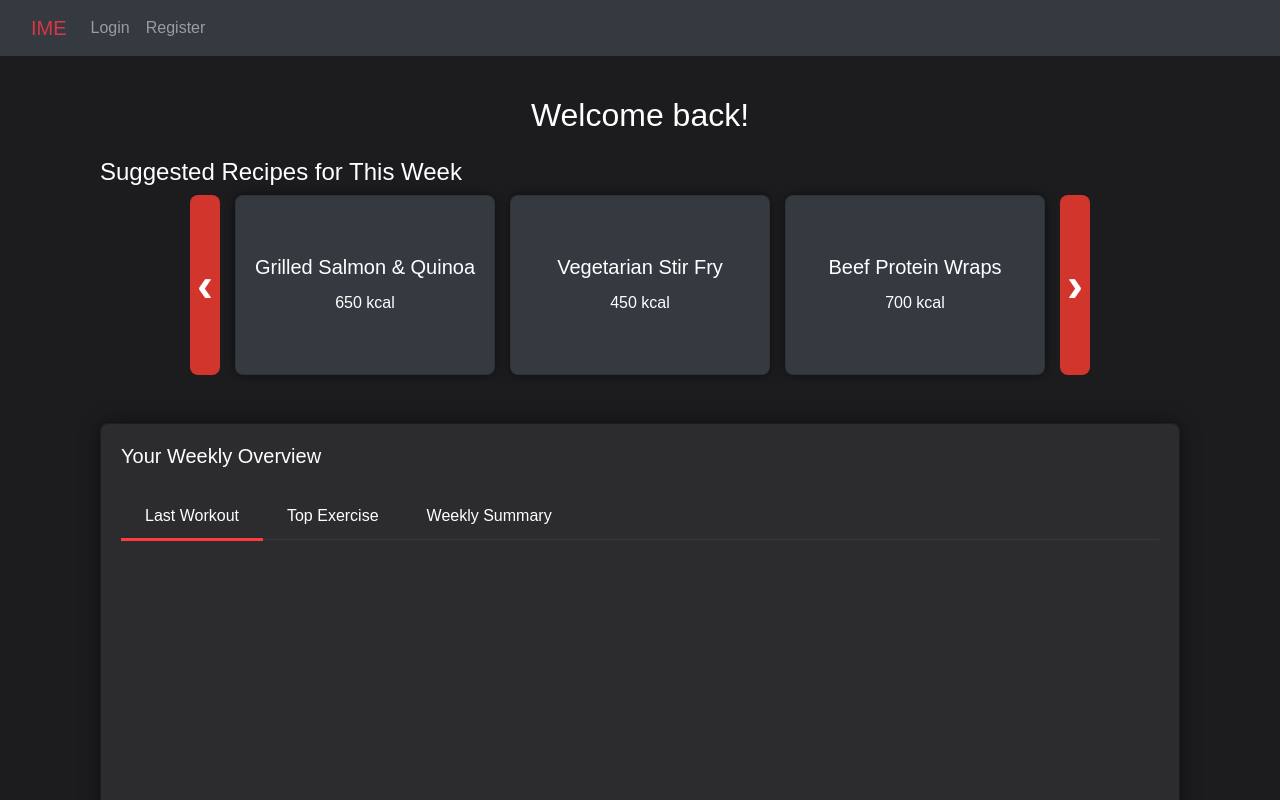
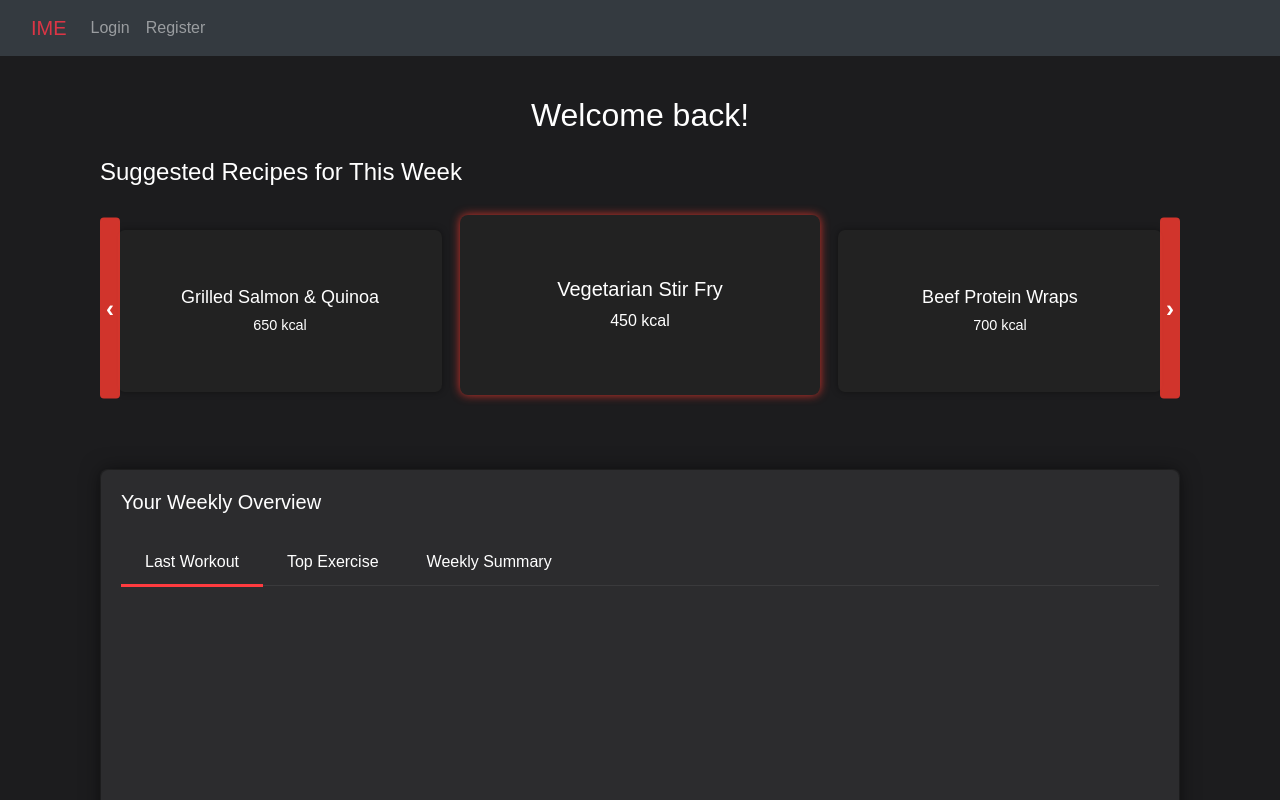
Before and after one commit to Ante-Diluvian/Projekt-Masivni-podatki, a React (Create React App) app in the folder RAIN/frontend/: page / in a window 1280 px wide. Shown: the top 800 px of the page. Built offline with nearby package versions, Linux system fonts and the light colour scheme.

Commit message:
Implemented carousel
Implemented a better carousel with animations, not yet linked to database

```diff
--- a/RAIN/frontend/src/RecipeCarousel.js
+++ b/RAIN/frontend/src/RecipeCarousel.js
@@ -1,6 +1,7 @@
 import React, { useState, useEffect, useRef } from 'react';
+import './recipeCarousel.css';
 
-function RecipeCarousel() {
+export default function RecipeCarousel() {
   const mockRecipes = [
     { title: 'Chicken Salad Bowl', calories: 500 },
     { title: 'Grilled Salmon & Quinoa', calories: 650 },
@@ -10,145 +11,144 @@ function RecipeCarousel() {
     { title: 'Pasta Primavera', calories: 550 },
   ];
 
-  const visibleCount = 3;
+  // Funkcija: koliko kartic želimo videti hkrati
+  const getVisibleCount = () => {
+    const w = window.innerWidth;
+    if (w < 768) return 1;
+    if (w < 1024) return 2;
+    return 3;
+  };
+
+  const [visibleCount, setVisibleCount] = useState(getVisibleCount());
   const [currentIndex, setCurrentIndex] = useState(0);
+  const [isAnimating, setIsAnimating] = useState(true);
   const timeoutRef = useRef(null);
 
+  // Posodobitev visibleCount ob resize
+  useEffect(() => {
+    const handleResize = () => {
+      setVisibleCount(getVisibleCount());
+    };
+    window.addEventListener('resize', handleResize);
+    return () => window.removeEventListener('resize', handleResize);
+  }, []);
+
+  // Za “infinite loop” razširimo seznam receptov za `visibleCount` na koncu
+  const extendedRecipes = [
+    ...mockRecipes,
+    ...mockRecipes.slice(0, visibleCount),
+  ];
+  const total = mockRecipes.length;
+
+  // Koliko odstotkov znaša ENA karta glede na širino tracka
+  const cardWidthPercent = 100 / extendedRecipes.length;
+
+  // Premik na naslednjo karto
   const next = () => {
-    setCurrentIndex((prev) => (prev + 1) % mockRecipes.length);
+    setCurrentIndex((prev) => prev + 1);
+    setIsAnimating(true);
   };
 
+  // Premik na prejšnjo karto
   const prev = () => {
-    setCurrentIndex((prev) =>
-      prev === 0 ? mockRecipes.length - 1 : prev - 1
-    );
+    if (currentIndex === 0) {
+      // Če smo na prvi, prestavimo index na “duplicate tail” in po animaciji na zadnjo pravo karto
+      setCurrentIndex(total);
+      setIsAnimating(true);
+      setTimeout(() => {
+        setIsAnimating(false);
+        setCurrentIndex(total - 1);
+      }, 500);
+    } else {
+      setCurrentIndex((prev) => prev - 1);
+      setIsAnimating(true);
+    }
   };
 
+  // Reset timerja
   const resetTimeout = () => {
     if (timeoutRef.current) clearTimeout(timeoutRef.current);
   };
 
+  // Avtomatski napredek na 3s
   useEffect(() => {
     resetTimeout();
-    timeoutRef.current = setTimeout(() => {
-      next();
-    }, 3000);
+    timeoutRef.current = setTimeout(next, 3000);
+    return () => resetTimeout();
+  }, [currentIndex, visibleCount]);
 
-    return () => resetTimeout();
+  // Ko pridemo do “duplicate slice” (index == total), reset index na 0 brez animacije
+  useEffect(() => {
+    if (currentIndex === total) {
+      setTimeout(() => {
+        setIsAnimating(false);
+        setCurrentIndex(0);
+      }, 500);
+    }
   }, [currentIndex]);
 
-  const getVisibleRecipes = () => {
-    let visible = [];
-    for (let i = 0; i < visibleCount; i++) {
-      visible.push(mockRecipes[(currentIndex + i) % mockRecipes.length]);
-    }
-    return visible;
-  };
-
-  const visibleRecipes = getVisibleRecipes();
-
   return (
-    <div
-      style={{
-        position: 'relative',
-        maxWidth: '900px',
-        margin: 'auto',
-        color: 'white',
-        userSelect: 'none',
-        display: 'flex',
-        alignItems: 'center',
-        height: '180px',
-      }}
-    >
-      {/* Gumb Nazaj */}
+    <div className="carousel-container">
+      {/* Gumb “Nazaj” */}
       <button
+        className="carousel-button carousel-button--left"
         onClick={() => {
           prev();
           resetTimeout();
-        }}
-        style={{
-          backgroundColor: 'rgba(255, 59, 48, 0.8)',
-          border: 'none',
-          borderRadius: '0.5rem',
-          width: '30px',     // fiksna širina gumba
-          height: '100%',    // višina kot carousel
-          color: 'white',
-          cursor: 'pointer',
-          fontWeight: 'bold',
-          fontSize: '48px',
-          userSelect: 'none',
-          display: 'flex',
-          alignItems: 'center',
-          justifyContent: 'center',
-          padding: 0,
-          marginRight: '15px',
         }}
         aria-label="Previous recipe"
       >
         ‹
       </button>
 
-      {/* Prikaz receptov */}
-      <div
-        style={{
-          display: 'flex',
-          gap: '15px',
-          flexGrow: 1,
-          height: '100%',
-        }}
-      >
-        {visibleRecipes.map((recipe, idx) => (
-          <div
-            key={idx}
-            className="card bg-dark text-white"
-            style={{
-              borderRadius: '0.5rem',
-              padding: '1rem',
-              flex: '1 0 calc(33.333% - 10px)',
-              minWidth: 0,
-              height: '100%',
-              display: 'flex',
-              flexDirection: 'column',
-              justifyContent: 'center',
-              textAlign: 'center',
-              boxShadow: '0 0 10px rgba(0,0,0,0.5)',
-            }}
-          >
-            <h5 className="card-title">{recipe.title}</h5>
-            <p className="card-text">{recipe.calories} kcal</p>
-          </div>
-        ))}
-      </div>
-
-      {/* Gumb Naprej */}
+      {/* Gumb “Naprej” */}
       <button
+        className="carousel-button carousel-button--right"
         onClick={() => {
           next();
           resetTimeout();
-        }}
-        style={{
-          backgroundColor: 'rgba(255, 59, 48, 0.8)',
-          border: 'none',
-          borderRadius: '0.5rem',
-          width: '30px',      // fiksna širina gumba
-          height: '100%',     // višina kot carousel
-          color: 'white',
-          cursor: 'pointer',
-          fontWeight: 'bold',
-          fontSize: '48px',
-          userSelect: 'none',
-          display: 'flex',
-          alignItems: 'center',
-          justifyContent: 'center',
-          padding: 0,
-          marginLeft: '15px',
         }}
         aria-label="Next recipe"
       >
         ›
       </button>
+
+      {/* TRACK */}
+      <div
+        className="carousel-track"
+        style={{
+          // Širina tracka = (#kartic * 100 / visibleCount)%
+          width: `${(extendedRecipes.length * 100) / visibleCount}%`,
+          // Pomik: vsakič premečemo za cardWidthPercent % tracka
+          transform: `translateX(-${currentIndex * cardWidthPercent}%)`,
+          transition: isAnimating ? 'transform 500ms ease' : 'none',
+        }}
+      >
+        {extendedRecipes.map((recipe, idx) => {
+          // Preverimo, ali je ta karta “center” (za senco/scale)
+          const relIdx = idx - currentIndex;
+          const isCenter = relIdx === 1;
+
+          return (
+            <div
+              key={idx}
+              className={`carousel-card${
+                isCenter ? ' carousel-card--center' : ''
+              }`}
+              style={{
+                // Vsaka karta = cardWidthPercent % širine tracka
+                flex: `0 0 ${cardWidthPercent}%`,
+                maxWidth: `${cardWidthPercent}%`,
+              }}
+            >
+              <h5 style={{ margin: 0, marginBottom: '0.5rem' }}>
+                {recipe.title}
+              </h5>
+              <p style={{ margin: 0 }}>{recipe.calories} kcal</p>
+            </div>
+          );
+        })}
+      </div>
     </div>
   );
 }
-
-export default RecipeCarousel;
--- /dev/null
+++ b/RAIN/frontend/src/recipeCarousel.css
@@ -0,0 +1,88 @@
+.carousel-container {
+  position: relative;
+  width: 100%;
+  overflow: hidden;
+  padding: 20px 0;
+  box-sizing: border-box;
+  user-select: none;
+}
+
+.carousel-button {
+  position: absolute;
+  top: 50%;
+  transform: translateY(-50%);
+  z-index: 15000;
+  background-color: rgba(255, 59, 48, 0.8);
+  border: none;
+  color: white;
+  cursor: pointer;
+  outline: none;
+  transition: background-color 0.3s ease;
+  display: flex;
+  align-items: center;
+  justify-content: center;
+  user-select: none;
+  font-weight: bold;
+
+  width: 20px;
+  height: 80%;
+  font-size: 24px;
+  border-radius: 4px;
+}
+
+.carousel-button:hover {
+  background-color: rgba(255, 59, 48, 1);
+}
+
+.carousel-button--left {
+  left: 0;
+}
+
+.carousel-button--right {
+  right: 0;
+}
+
+.carousel-button:focus,
+.carousel-button:focus-visible,
+.carousel-button:active {
+  outline: none;
+  box-shadow: none;
+}
+
+.carousel-track {
+  display: flex;
+}
+
+.carousel-card {
+  box-sizing: border-box;
+  height: 180px;
+  margin-top: 6px;
+  background-color: #222;
+  color: white;
+  border-radius: 8px;
+
+  display: flex;
+  flex-direction: column;
+  justify-content: center;
+  align-items: center;
+
+  box-shadow: 0 0 8px rgba(0, 0, 0, 0.4);
+  transform: scale(0.9);
+  transition: transform 0.5s ease, box-shadow 0.5s ease;
+  transform-origin: center;
+  text-align: center;
+  padding: 1rem;
+  cursor: pointer;
+}
+
+.carousel-card--center {
+  box-shadow: 0 0 10px rgba(255, 59, 48, 0.8);
+  transform: scale(1.0);
+  margin-top: 0;
+}
+
+@media screen and (max-width: 767px) {
+  .carousel-button {
+    height: 220px;
+  }
+}
```
